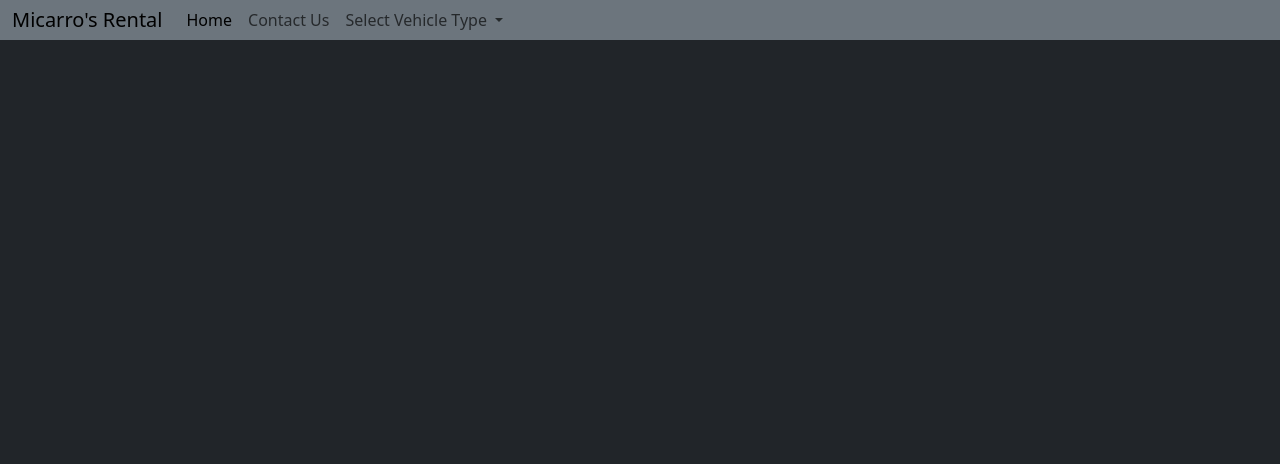
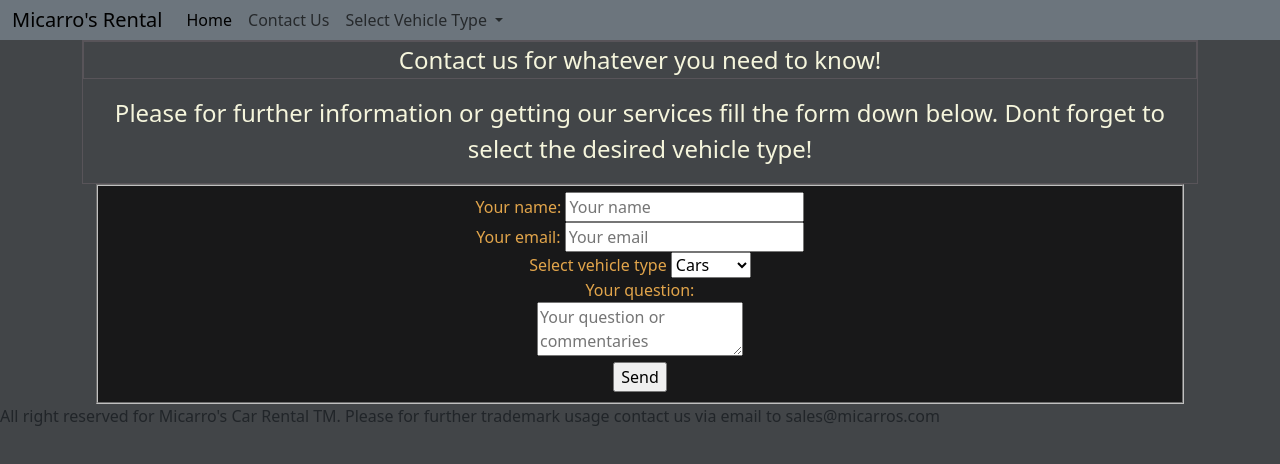
Before and after one commit to fmolachino/PreEntrega2Molachino, a plain HTML site: page pages/contact.html in a window 1280 px wide. Drawn offline with nearby package versions, Linux system fonts and the light colour scheme; files that its build step writes are made by us from their sources.

Commit message:
contact form added, still some style to finish it

```diff
--- a/css/main.css
+++ b/css/main.css
@@ -2,7 +2,7 @@ body{
     margin: 0px;
     padding: 0px;
     justify-content: center;
-    background-color: #212529;
+    background-color: #212529d9;
 }
 
 .max-half{
@@ -17,28 +17,65 @@ nav{
     max-width: 95%;
 }
 
-.min-img-width{
-
-}
-
-
 
 .flex-enlinea{
     display: inline-flex;
 }
 
 .sm-pad{
-    padding: 15px;
+    padding: 0px 10px;
+    margin-bottom: 5px;
 }
 
-.welcome.fs-4{
-    justify-content: center;
+.fs-4{
+    color: beige;
+    text-align: center;
+    border: 1px solid rgba(97, 90, 97, 0.728);
+
 }
+
+.fs-4 a{
+    text-decoration: none;
+    background: #254652;
+    color: beige;
+    padding: 2px;
+    border-radius: 14px;
+    transition: background-color 0.5s;
+    transition: color 0.5s;
+}
+
+.fs-4 a:hover{
+    background-color: gold;
+    color: black;
+}
+
 
 .no-margin-pad{
     margin: 0px;
     padding: 0px;
 }
+
+.blackish-bg-gold-text{
+    background-color: rgba(10, 10, 10, 0.75);
+    color: rgb(226, 165, 75);
+    text-align: center;
+}
+
+fieldset {
+    display: block;
+    margin-inline-start: 2px;
+    margin-inline-end: 2px;
+    padding-block-start: 0.35em;
+    padding-inline-start: 0.75em;
+    padding-inline-end: 0.75em;
+    padding-block-end: 0.625em;
+    min-inline-size: min-content;
+    border-width: 2px;
+    border-style: groove;
+    border-color: rgb(192, 192, 192);
+    border-image: initial;
+}
+
 
 @media (max-width: 991px) {
     .max-half{
--- a/pages/contact.html
+++ b/pages/contact.html
@@ -5,7 +5,7 @@
     <meta http-equiv="X-UA-Compatible" content="IE=edge">
     <meta name="viewport" content="width=device-width, initial-scale=1.0">
     <link href="https://cdn.jsdelivr.net/npm/bootstrap@5.3.0-alpha1/dist/css/bootstrap.min.css" rel="stylesheet" integrity="sha384-GLhlTQ8iRABdZLl6O3oVMWSktQOp6b7In1Zl3/Jr59b6EGGoI1aFkw7cmDA6j6gD" crossorigin="anonymous">
-    <link rel="stylesheet" href="./css/main.css">
+    <link rel="stylesheet" href="../css/main.css">
     <title>Micarro's Rental - Contact Us</title>
 </head>
 <body>
@@ -38,7 +38,52 @@
               </div>
             </div>
           </nav>
+    </div>
+  <main class="container">
+    <div class="container">
+      <div class="row fs-4">
+        <p class="fs-4">Contact us for whatever you need to know!</p>
+        <p class="contact-us-info">
+          Please for further information or getting our services fill the form down below. Dont forget to select the desired vehicle type!
+        </p>
+      </div>
+    </div>
+
+    <div class="container">
+      <div class="">
+        <fieldset class="blackish-bg-gold-text">
+          <form action="#" method="get" enctype="application/x-www-form-urlencoded">
+              <div>
+                  <label for="name">Your name:</label>
+                  <input type="text" name="name" placeholder="Your name" id="name">
+              </div>
+              <div>
+                  <label for="email">Your email:</label>
+                  <input type="email" name="email" placeholder="Your email" id="email">
+              </div>
+              <div>
+                  <label for="vehicletype">Select vehicle type</label>
+                  <select name="vehicletype">
+                      <option value="cars">Cars</option>
+                      <option value="pickups">Pickups</option>
+                      <option value="suvs">Suvs</option>
+                  </select>
+              </div>
+              <label for="question" class="question-tag">Your question:</label>
+              <div>
+
+                  <textarea placeholder="Your question or commentaries" name="question" id="question"></textarea>
+              </div>
+              <input class="boton" type="submit" value="Send">
+          </form>
+      </fieldset>
       </div>
 
+    </div>
+  </main>
+  <footer>
+    All right reserved for Micarro's Car Rental TM. Please for further trademark usage contact us via email to sales@micarros.com
+  </footer>
+  <script src="https://cdn.jsdelivr.net/npm/bootstrap@5.3.0-alpha1/dist/js/bootstrap.bundle.min.js" integrity="sha384-w76AqPfDkMBDXo30jS1Sgez6pr3x5MlQ1ZAGC+nuZB+EYdgRZgiwxhTBTkF7CXvN" crossorigin="anonymous"></script>
 </body>
 </html>
```
Also changed, not shown: index.html (+7 -2 lines), pages/cars.html (added, +12 -0 lines), pages/pickups.html (added, +12 -0 lines), pages/suvs.html (added, +12 -0 lines).
